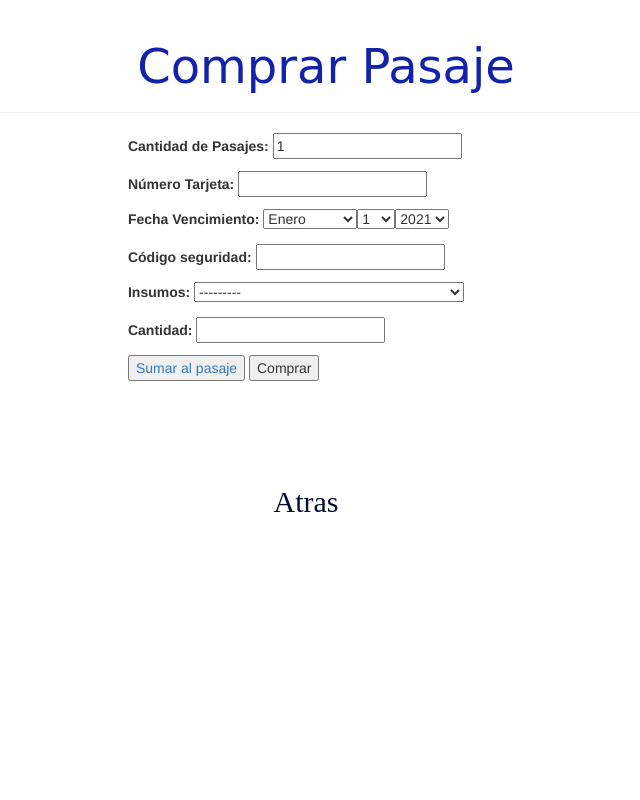
After one commit to deniscru/ProyectoServicioDeViajes, a Django app: page /home_usuario/buscar_viaje/comprar_pasaje/1/ in a window 1280 px wide. The commit adds this page. Shown: the whole page, without its empty margins (344-984 px from the left). Run offline with Django 3.2, Linux system fonts and the light colour scheme; data comes from the database, SQL or seed files in the repository; some libraries are stand-ins or nearby versions.

Commit message:
empece el comprar pasaje

```diff
--- a/demo1/forms.py
+++ b/demo1/forms.py
@@ -106,7 +106,6 @@ class FormCombi(forms.Form):
 class FormViaje(forms.Form):
     mensaje='Debe ser menor o igual a la capacidad maxima de la combi (la capacidad maxima lo figura en la ruta seleccionada)'
     ruta = forms.ModelChoiceField(queryset=Ruta.objects.filter(activo=True),label='Rutas', widget=forms.Select())
-    #insumo = forms.MultipleChoiceField(choices=datosDeInsumos, help_text='Para selecionar mas de una opcion maten precionado la tecla "ctrl"')
     años=[2021,2022]
     fecha = forms.DateField(required=True,label='Fecha',widget=forms.SelectDateWidget(years=años))
     precio = forms.FloatField(required=True,label="Precio")
@@ -135,3 +134,24 @@ class FormComentario(forms.Form):
     fecha=date.today()
     viaje=forms.ModelChoiceField(queryset=Viaje.objects.filter(activo=True,fecha__lte=fecha),label='Viaje',widget=forms.Select())
     texto=forms.CharField(required=True,widget=forms.Textarea(attrs={"rows":5, "cols":100}),label="Comentario",max_length=500)
+
+class FormPasaje(forms.Form):
+    cantInsumos=None
+    año=int(date.today().year)
+    años=[]
+    for i in range(año,(año+10)):
+        años.append(i)
+    cantidad=forms.IntegerField(required=True,label="Cantidad de Pasajes",initial=1)
+    numero=forms.CharField(required=True,max_length=18,min_length=14,label="Número Tarjeta")
+    fecha_de_vencimiento=forms.DateField(required=True,label="Fecha Vencimiento",widget=forms.SelectDateWidget(years=años))
+    codigo=forms.CharField(required=True,label="Código seguridad",min_length=3,max_length=4)
+    insumos=forms.ModelChoiceField(queryset=Insumo.objects.filter(activo=True),required=False,label='Insumos',widget=forms.Select())
+    cantInsumo = forms.IntegerField(required=False,label="Cantidad",min_value=0)
+
+    @classmethod
+    def change_cantInsumos(self,i):
+        self.cantInsumos=i
+
+    @classmethod
+    def get_cantInsumos(self):
+        return self.cantInsumos
--- a/demo1/models.py
+++ b/demo1/models.py
@@ -38,6 +38,13 @@ class Insumo(models.Model):
     def __str__(self):
         return '%s %s' % (self.nombre, self.tipo)
 
+class CantInsumo(models.Model):
+    insumo = models.ForeignKey(Insumo, on_delete=models.CASCADE)
+    cantidad = models.IntegerField()
+    activo = models.BooleanField(default=True)
+
+    def __str__(self):
+        return '%s %s' % (self.insumo.nombre, self.cantidad)
 
 class Lugar(models.Model):
     nombre_de_lugar = models.CharField(max_length=50)
@@ -79,7 +86,7 @@ class Ruta(models.Model):
 
 class Viaje(models.Model):
     ruta = models.ForeignKey(Ruta, on_delete=models.CASCADE)
-    insumos = models.ManyToManyField(Insumo,blank=True)
+    cantInsumos = models.ManyToManyField(CantInsumo,blank=True)
     fecha = models.DateField()
     precio = models.FloatField()
     asientos = models.IntegerField()
@@ -107,6 +114,6 @@ class Pasaje(models.Model):
     pasajero=models.ForeignKey(Pasajero, on_delete=models.CASCADE)
     viaje=models.ForeignKey(Viaje, on_delete=models.CASCADE)
     cantidad = models.IntegerField()
-    insumos = models.ManyToManyField(Insumo,blank=True)
+    cantInsumos = models.ManyToManyField(CantInsumo,blank=True)
     costoTotal = models.FloatField()
     costoDevuelto = models.FloatField()
--- /dev/null
+++ b/demo1/templates/demo1/comprar_pasaje.html
@@ -0,0 +1,64 @@
+{% load static %}
+<html>
+    <head >
+        <title>Comprar Pasaje</title>
+        <link rel="stylesheet" href="//maxcdn.bootstrapcdn.com/bootstrap/3.2.0/css/bootstrap.min.css">
+        <link rel="stylesheet" href="//maxcdn.bootstrapcdn.com/bootstrap/3.2.0/css/bootstrap-theme.min.css">
+        <link rel="stylesheet" href="{% static 'css/demo1.css' %}">
+    </head>
+    <body>
+        <div class="page-header">
+            <h1><a></a>Comprar Pasaje</a></h1>
+        </div>
+        <div>
+            <div class = 'card'>
+                <form method="POST" class="post-form" id="usuarioForm">
+                    {% csrf_token %}
+                    {{ form.as_p}}
+                    <button type="button">
+                        <a href="{% url 'sumar_al_pasaje' pk=viaje.pk %}">Sumar al pasaje</a>
+                    </button>
+
+                    <button type="submit" class="guardar usuario">Comprar</button>
+
+                </form>
+            </div>
+
+            <div class = 'card'>
+                {% if not hayPasajes %}
+                    <div>
+                        <h3>No hay suficientes pasajes para vender</h3>
+                    </div>
+
+                {% endif %}
+                </div>
+                <div class = 'card'>
+                {% if hayPasajesSelec %}
+                    <div>
+                        <h3>Ha seleccionado comprar {{pasaje.cantidad}} pasaje </h3>
+                    </div>
+
+                {% endif %}
+                </div>
+                <div class = 'card'>
+                {% if hayInsumosSelec %}
+                    <ul>
+                    {% for key, value in cantInsumos.items %}
+                      <h3>Ha seleccionado comprar {{key}}. Cantidad: {{value}}</h3>
+                    {% endfor %}
+                    </ul>
+                   {% endif %}
+                   {% if compro %}
+                </div>
+                   <div class = 'card'>
+                    <h3>Lleva gastado {{pasaje.precio}} </h3>
+                </div>
+                {% endif %}
+
+            </div>
+                <div class ='card'>
+                    <h2><a href="{% url 'buscar_viajes' %}"> Atras</a></h2>
+                </div>
+        </div>
+    </body>
+</html>
--- a/demo1/templates/demo1/form/formulario_viaje_busquedas.html
+++ b/demo1/templates/demo1/form/formulario_viaje_busquedas.html
@@ -49,7 +49,7 @@
                             <td>{{ v.cant }}</td>
                             <td>{{ v.tipo }}</td>
                             <td>
-                                <a href="">Comprar</a>
+                                <a href="{% url 'comprar_pasaje' pk=v.pk %}">Comprar Pasaje</a>
                             </td>
                         </tr>
                     {% endfor %}
--- a/demo1/templates/demo1/modificar/formulario_modificar_pasajero.html
+++ b/demo1/templates/demo1/modificar/formulario_modificar_pasajero.html
@@ -1,4 +1,3 @@
-
 {% load static %}
 <html>
     <head >
--- a/demo1/urls.py
+++ b/demo1/urls.py
@@ -1,6 +1,7 @@
 from django.urls import path
 from django.conf.urls import url
 from . import views
+from . import views2
 
 urlpatterns = [
     path('', views.principal, name='principal'),
@@ -51,5 +52,8 @@ urlpatterns = [
     path('logout/',views.logout_usuario,name='logout'),
     path('change_password/<int:pk>', views.change_password, name='change_password'),
     path('home_usuario/buscar_viaje',views.buscarViajes,name="buscar_viajes"),
+    path('home_usuario/buscar_viaje/comprar_pasaje/<int:pk>/',views2.comprar_pasaje,name="comprar_pasaje"),
+    path('home_usuario/buscar_viaje/comprar_pasaje/<int:pk>/',views2.sumar_al_pasaje,name="sumar_al_pasaje"),
     path('home_usuario/crear_comentario/',views.comentario_new,name="crear_comentario")
+
 ]
--- a/demo1/views.py
+++ b/demo1/views.py
@@ -634,9 +634,7 @@ def viaje_new(request):
             v=verifivarAsientos(d)
             if a and v:
                 unaRuta=Ruta.objects.get(id=d['ruta'].pk)
-                #unosInsumos= Insumo.objects.filter(id__in= d['insumo'])
                 viaje=Viaje.objects.create(ruta=unaRuta, fecha=d['fecha'], precio=d['precio'], asientos= d['asientos'],activo=True)
-                #viaje.insumos.set(unosInsumos)
                 viaje.save()
                 exitoso=True
             if not a:
@@ -988,8 +986,6 @@ def modificar_viaje(request,pk):
                 viajeValido=verificarFechaYRuta(d['fecha'], d['ruta'])
                 asientosValidos= viaje.ruta.combi.asientos >= d['asientos']
                 if viajeValido and asientosValidos:
-                    #unosInsumos= Insumo.objects.filter(id__in= d['insumo'])
-                    #viaje.insumos.set(unosInsumos)
                     viaje.ruta=d['ruta']
                     viaje.fecha=d['fecha']
                     viaje.precio= d['precio']
--- a/demo1/views2.py
+++ b/demo1/views2.py
@@ -3,7 +3,7 @@ from django.shortcuts import render,redirect
 from django.contrib.auth.models import User
 from django.contrib.auth import login,logout,authenticate
 from django.contrib import messages
-from .forms import FormLugar, FormCambiarContraseña,FormPasajeroModi, FormPasajero, FormLogin, FormChofer, FormCombi, FormViaje, FormInsumo, FormRuta,FormTarjeta, FormoBusquedaViaje
+from .forms import FormLugar,FormPasaje, FormCambiarContraseña,FormPasajeroModi, FormPasajero, FormLogin, FormChofer, FormCombi, FormViaje, FormInsumo, FormRuta,FormTarjeta, FormoBusquedaViaje
 from datetime import date, datetime
 from django.core.paginator import Paginator
 from .models import Chofer, Pasajero, Tarjeta, Insumo, Lugar, Combi, Ruta, Viaje, Persona
@@ -13,17 +13,86 @@ import datetime
 from django.contrib.auth import update_session_auth_hash
 from django.contrib.auth.forms import PasswordChangeForm
 
+
 def change_password(request,pk):
     exito=False
-    user=User.objects.get(pk=pk)
+    user=request.user
     if request.method == 'POST':
         form = FormCambiarContraseña(request.POST)
         if form.is_valid():
             c=form.cleaned_data
             user.password=make_password(c['password'])
             user.save()
+            login(request, user)
             exito=True
         return render(request, 'demo1/change_password.html', {'form': form,'exito':exito,'user':user})
     else:
         form = FormCambiarContraseña()
     return render(request, 'demo1/change_password.html', {'form': form,'exito':exito,'user':user})
+
+def buscar_pasajero(pk):
+    queryset=Pasajero.objects.filter(activo=True)
+    for pasajero in queryset:
+        if pasajero.usuario.id == pk:
+            return pasajero
+
+def comprar_pasaje(request,pk):
+    compro=False
+    cantInsumos={}
+    FormPasaje().change_cantInsumos(cantInsumos)
+    pasaje={}
+    pasajero = buscar_pasajero(request.user.pk)
+    viaje= Viaje.objects.get(pk=pk)
+    hayPasajes=True
+    hayPasajesSelec=False
+    hayInsumosSelec=False
+    if request.method == 'POST':
+        form = FormPasaje(request.POST)
+        if form.is_valid():
+            p=form.cleaned_data
+            hayPasajes= viaje.asientos >= p['cantidad']
+            if hayPasajes:
+                pasaje['precio']=viaje.precio * p['cantidad']
+                compro=True
+                hayPasajesSelec=True
+                pasaje['cantidad']=p['cantidad']
+                if p['cantInsumo'] > 0 and p['insumos'] !=None:
+                    hayInsumosSelec=True
+                    cantInsumos[str(p['insumos'].nombre)]= p['cantInsumo']
+                    for key in cantInsumos:
+                        pasaje['precio']=pasaje['precio'] + (Insumo.objects.filter(nombre=key)[0].precio * cantInsumos[key])
+                    FormPasaje().change_cantInsumos(cantInsumos)
+
+    else:
+        form = FormPasaje()
+    return render(request, 'demo1/comprar_pasaje.html', {'form': form,'hayPasajes':hayPasajes,'viaje':viaje,'cantInsumos':cantInsumos,'pasaje':pasaje,'hayPasajesSelec':hayPasajesSelec,'hayInsumosSelec':hayInsumosSelec,'compro':compro})
+
+def sumar_al_pasaje(request,pk):
+    compro=False
+    cantInsumos=FormPasaje().get_cantInsumos()
+    pasaje={}
+    pasajero = buscar_pasajero(request.user.pk)
+    viaje= Viaje.objects.get(pk=pk)
+    hayPasajes=True
+    hayPasajesSelec=False
+    hayInsumosSelec=False
+    if request.method == 'POST':
+        form = FormPasaje(request.POST)
+        if form.is_valid():
+            p=form.cleaned_data
+            hayPasajes= viaje.asientos >= p['cantidad']
+            if hayPasajes:
+                pasaje['precio']=viaje.precio * p['cantidad']
+                compro=True
+                hayPasajesSelec=True
+                pasaje['cantidad']=p['cantidad']
+                if p['cantInsumo'] > 0 and p['insumos'] !=None:
+                    hayInsumosSelec=True
+                    cantInsumos[str(p['insumos'].nombre)]= p['cantInsumo']
+                    for key in cantInsumos:
+                        pasaje['precio']=pasaje['precio'] + (Insumo.objects.filter(nombre=key)[0].precio * cantInsumos[key])
+                    FormPasaje().change_cantInsumos(cantInsumos)
+
+    else:
+        form = FormPasaje()
+    return render(request, 'demo1/comprar_pasaje.html', {'form': form,'hayPasajes':hayPasajes,'viaje':viaje,'cantInsumos':cantInsumos,'pasaje':pasaje,'hayPasajesSelec':hayPasajesSelec,'hayInsumosSelec':hayInsumosSelec,'compro':compro})
```
Also changed, not shown: db.sqlite3, demo1/migrations/0009_auto_20210524_2104.py (added).
